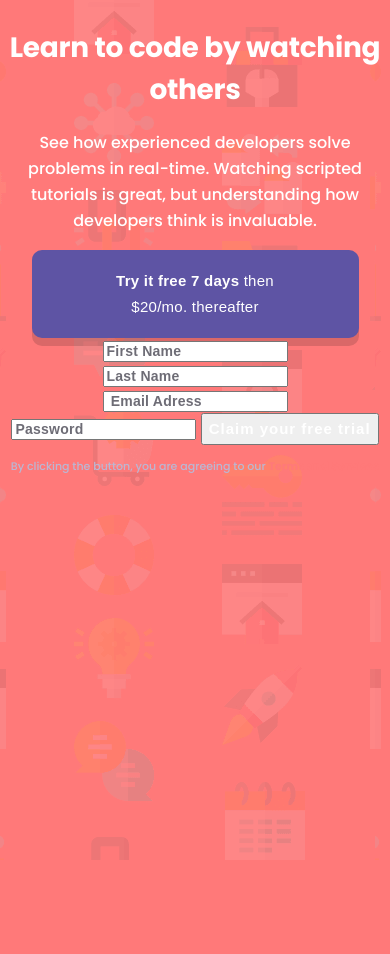
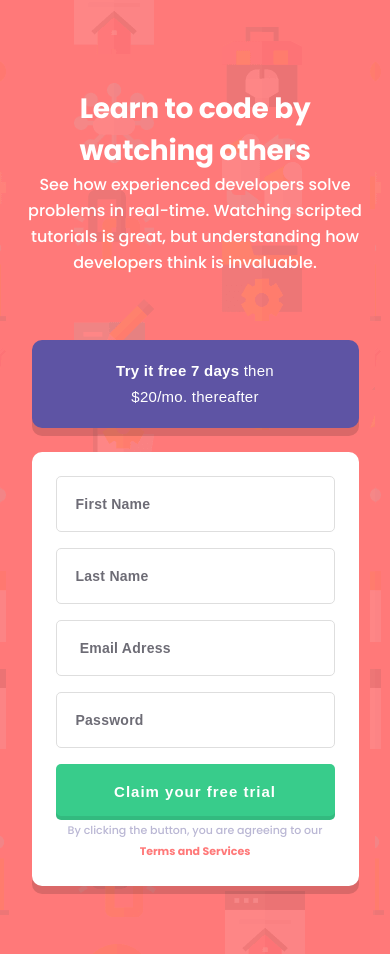
Before and after one commit to LoganWillaumez-FrontendMentor/014-Intro-component-sign-up-form-challenge, a plain HTML site: page index.html in a window 390 px wide. Before the commit the page ends 860 px from the top, so only its background shows below. Drawn offline with Linux system fonts and the light colour scheme.

Commit message:
add mobile design

```diff
--- a/SCSS/base/_base.scss
+++ b/SCSS/base/_base.scss
@@ -19,6 +19,8 @@ html {
 *::before,
 *::after {
   box-sizing: inherit;
+  margin: 0;
+  padding: 0;
 }
 body {
   background: url("../../images/bg-intro-mobile.png") #ff7979;
@@ -29,4 +31,5 @@ body {
   flex-direction: column;
   text-align: center;
   align-items: center;
+  padding: 88px 24px 68px 24px;
 }
--- a/SCSS/components/_button.scss
+++ b/SCSS/components/_button.scss
@@ -6,4 +6,13 @@
   width: 327px;
   height: 88px;
   padding: 0 60px;
+  margin-bottom: 24px;
 }
+.free-trial {
+  width: 100%;
+  height: 56px;
+  background: #38cc8b;
+  box-shadow: inset 0px -4px 0px rgba(0, 0, 0, 0.0908818);
+  border-radius: 5px;
+  border: none;
+}
--- /dev/null
+++ b/SCSS/layout/_form.scss
@@ -0,0 +1,22 @@
+form {
+  background: #ffffff;
+  box-shadow: 0px 8px 0px rgba(0, 0, 0, 0.14688);
+  border-radius: 10px;
+  width: 327px;
+  padding: 24px;
+}
+input {
+  margin-bottom: 16px;
+  width: 100%;
+  height: 56px;
+  border: 1px solid #dedede;
+  border-radius: 5px;
+  padding-left: 19px;
+  &::placeholder {
+    font-weight: 600;
+    font-size: 14px;
+    line-height: 26px;
+    letter-spacing: 0.25px;
+    color: #3d3b48;
+  }
+}
--- a/SCSS/layout/_index.scss
+++ b/SCSS/layout/_index.scss
@@ -1,2 +1,4 @@
 @forward "header";
 @forward "footer";
+@forward "form";
+@forward "main";
--- /dev/null
+++ b/SCSS/layout/_main.scss
@@ -0,0 +1,3 @@
+main {
+  margin-bottom: 64px;
+}
```
Also changed, not shown: CSS/style.css, 1 other file.
